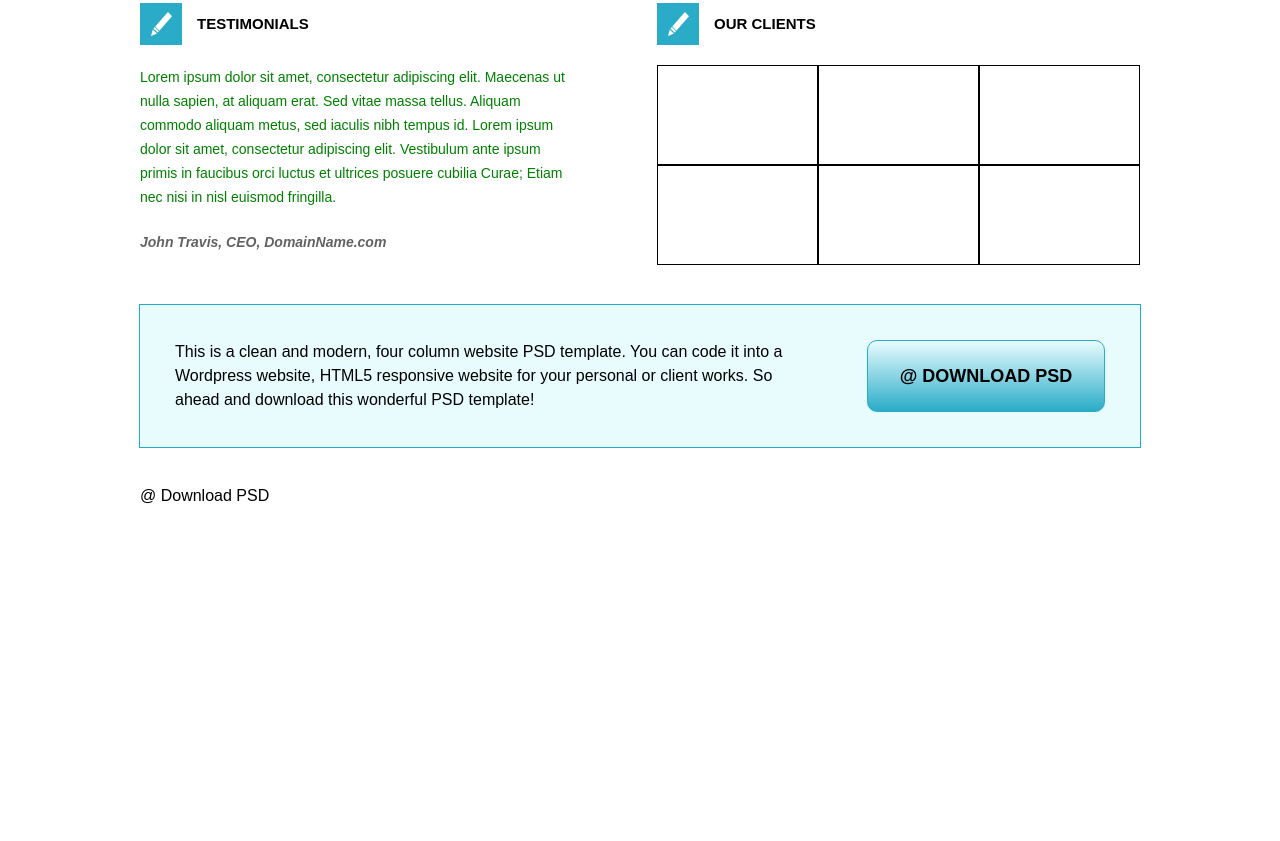
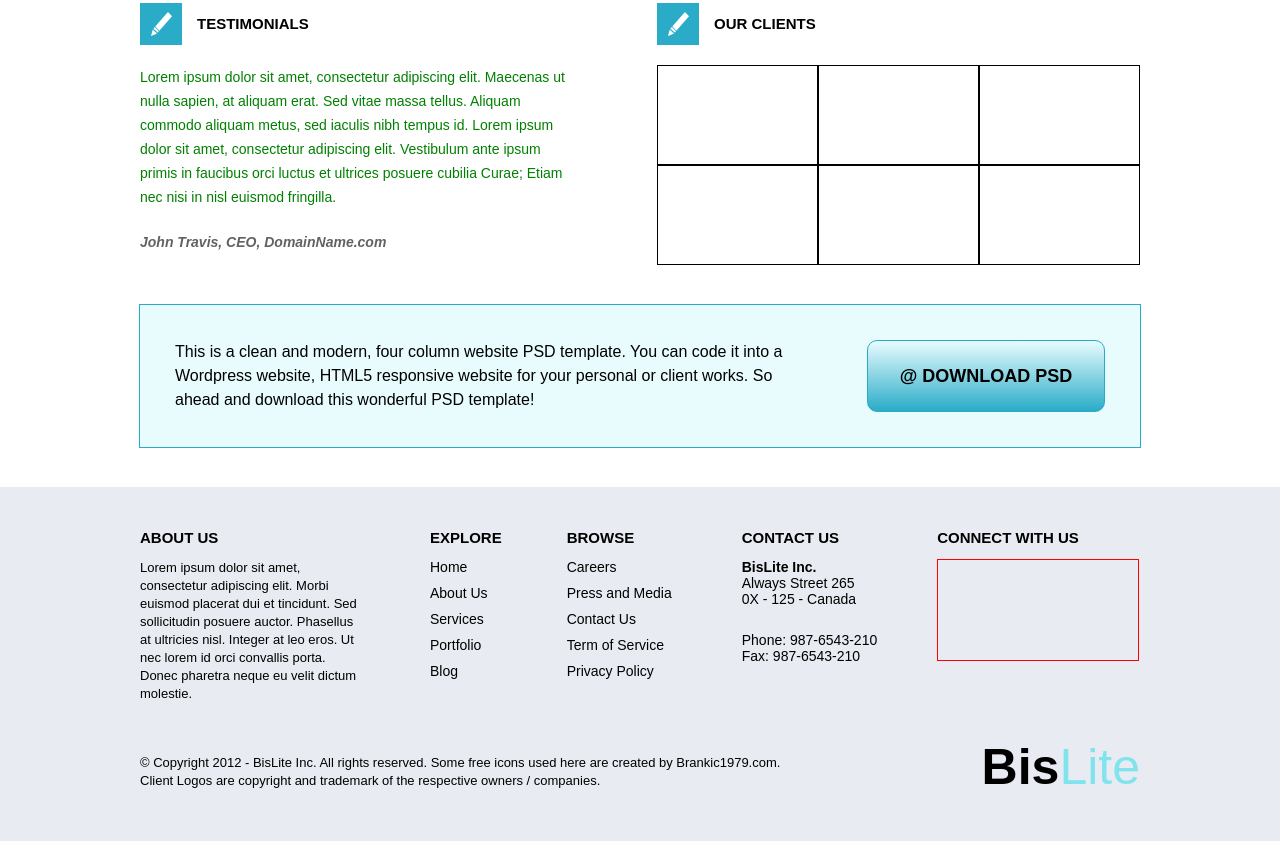
Before and after one commit to OrionOctupus/BisLite, a website: page public/index.html in a window 1280 px wide. Shown: the part 1282-2123 px from the top of the page. Before the commit the page ends 1787 px from the top, so only its background shows below. Drawn offline with Linux system fonts and the light colour scheme.

Commit message:
footer frame

```diff
--- a/public/index.html
+++ b/public/index.html
@@ -197,9 +197,76 @@
                     </div>
                     <button class="download__btn"> <span class="download__icon">@</span> Download PSD</button>
                 </div>
-                <button class="download__btn"> <span class="download__icon">@</span> Download PSD</button>
+
            </div>
         </section>
-        <footer class="footer"></footer>
+        <footer class="footer">
+            <div class="footer__content view-port">
+                <div class="footer__about">
+                    <h2 class="footer__title">
+                        About Us
+                    </h2>
+                    <div class="footer__text">
+                        Lorem ipsum dolor sit amet, consectetur adipiscing elit. Morbi euismod placerat dui et tincidunt. Sed sollicitudin posuere auctor. Phasellus at ultricies nisl. Integer at leo eros. Ut nec lorem id orci convallis porta. Donec pharetra neque eu velit dictum molestie.
+                    </div>
+                </div>
+                <div class="footer__explore">
+                    <h2 class="footer__title">
+                        Explore
+                    </h2>
+                    <ul class="footer__list">
+                        <li><a class="list__link" href="#">Home</a></li>
+                        <li><a class="list__link" href="#">About Us</a></li>
+                        <li><a class="list__link" href="#">Services</a></li>
+                        <li><a class="list__link" href="#">Portfolio</a></li>
+                        <li><a class="list__link" href="#">Blog</a></li>
+                    </ul>
+                </div>
+                <div class="footer__browse">
+                    <h2 class="footer__title">
+                        Browse
+                    </h2>
+                    <ul class="footer__list">
+                        <li><a class="list__link" href="#">Careers</a></li>
+                        <li><a class="list__link" href="#">Press and Media</a></li>
+                        <li><a class="list__link" href="#">Contact Us</a></li>
+                        <li><a class="list__link" href="#">Term of Service</a></li>
+                        <li><a class="list__link" href="#">Privacy Policy</a></li>
+                    </ul>
+                </div>
+                <div class="footer__contact">
+                    <h2 class="footer__title">
+                        Contact Us
+                    </h2>
+                    <div class="footer__adress">
+                        <p class="adress__text adress__text--bis">BisLite Inc.</p>
+                        <p class="adress__text">Always Street 265</p>
+                        <p class="adress__text">0X - 125 - Canada</p>
+                    </div>
+                    <div class="footer__tel">
+                        <p class="tel__text">Phone: 987-6543-210</p>
+                        <p class="tel__text">Fax: 987-6543-210</p>
+                    </div>
+                </div>
+                <div class="footer__connect">
+                    <h2 class="footer__title">
+                        Connect with Us
+                    </h2>
+                    <div class="footer__social">
+
+                    </div>
+                </div>
+                <div class="footer__footer">
+                    <div class="footer__copy">
+                        © Copyright 2012 - BisLite Inc. All rights reserved. Some free icons used here are created by Brankic1979.com.
+                        Client Logos are copyright and trademark of the respective owners / companies.
+                    </div>
+                    <div class="footer__logo">
+                        <a href="" class="content__logo"><span class="logo__bis">Bis</span><span class="logo__lite">Lite</span>
+                        </a>
+                    </div>
+                </div>
+            </div>
+        </footer>
     </div>
 </html>
--- a/src/footer.scss
+++ /dev/null
@@ -1,2 +0,0 @@
-@import "partials/params";
-@import "partials/mixin";
--- /dev/null
+++ b/src/scss/footer.scss
@@ -0,0 +1,120 @@
+@import "partials/params";
+@import "partials/mixin";
+
+
+.footer {
+    background: $lightgrey;
+    font-family: Arial, Helvetica, sans-serif;
+
+    &__content {
+        display: flex;
+        flex-wrap: wrap;
+        padding-top: 30px;
+
+        & .footer__title {
+            text-transform: uppercase;
+            font-weight: bold;
+            font-size: 15px;
+        }
+
+        & .footer__list {
+
+            @include clear-list;
+            color: #000;
+            font-size: 14px;
+
+                & .list__link {
+                    display: inline-block;
+                    color: #000;
+                    padding-bottom: 10px;
+
+                    &:hover {
+                        color: $middleColor;
+                        text-decoration: underline;
+                    }
+                }
+        }
+
+        & .footer__about {
+            width: 220px;
+            & .footer__text {
+                font-size: 13px;
+                line-height: 18px;
+            }
+        }
+
+        & .footer__explore {
+            margin-left: 70px;
+            margin-right: 65px;
+        }
+
+        & .footer__browse {
+            margin-right: 70px;
+        }
+
+        & .footer__contact {
+            margin-right: 60px;
+            font-size: 14px;
+
+            & .footer__adress {
+
+                & .adress__text {
+                    @include clear;
+                }
+
+                & .adress__text--bis {
+                    font-weight: bold;
+                }
+            }
+
+            & .footer__tel {
+                margin-top: 25px;
+
+                & .tel__text {
+                    @include clear;
+                }
+            }
+
+        }
+
+        & .footer__connect {
+
+            & .footer__social {
+                width: 200px;
+                height: 100px;
+                border: 1px solid red;
+            }
+        }
+
+        & .footer__footer {
+            display: flex;
+            width: 100%;
+            align-items: center;
+            justify-content: space-between;
+
+            & .footer__copy {
+                width: 645px;
+                font-size: 13px;
+                line-height: 18px;
+            }
+
+            & .footer__logo {
+                font-size: 50px;
+        margin-top: 35px;
+        margin-bottom: 45px;
+
+        & .logo__bis {
+
+            font-weight: bold;
+            color:#000;
+        }
+
+        & .logo__lite {
+            color: $marin;
+        }
+
+            }
+        }
+
+    }
+}
```
Also changed, not shown: public/bundle.min.css.
